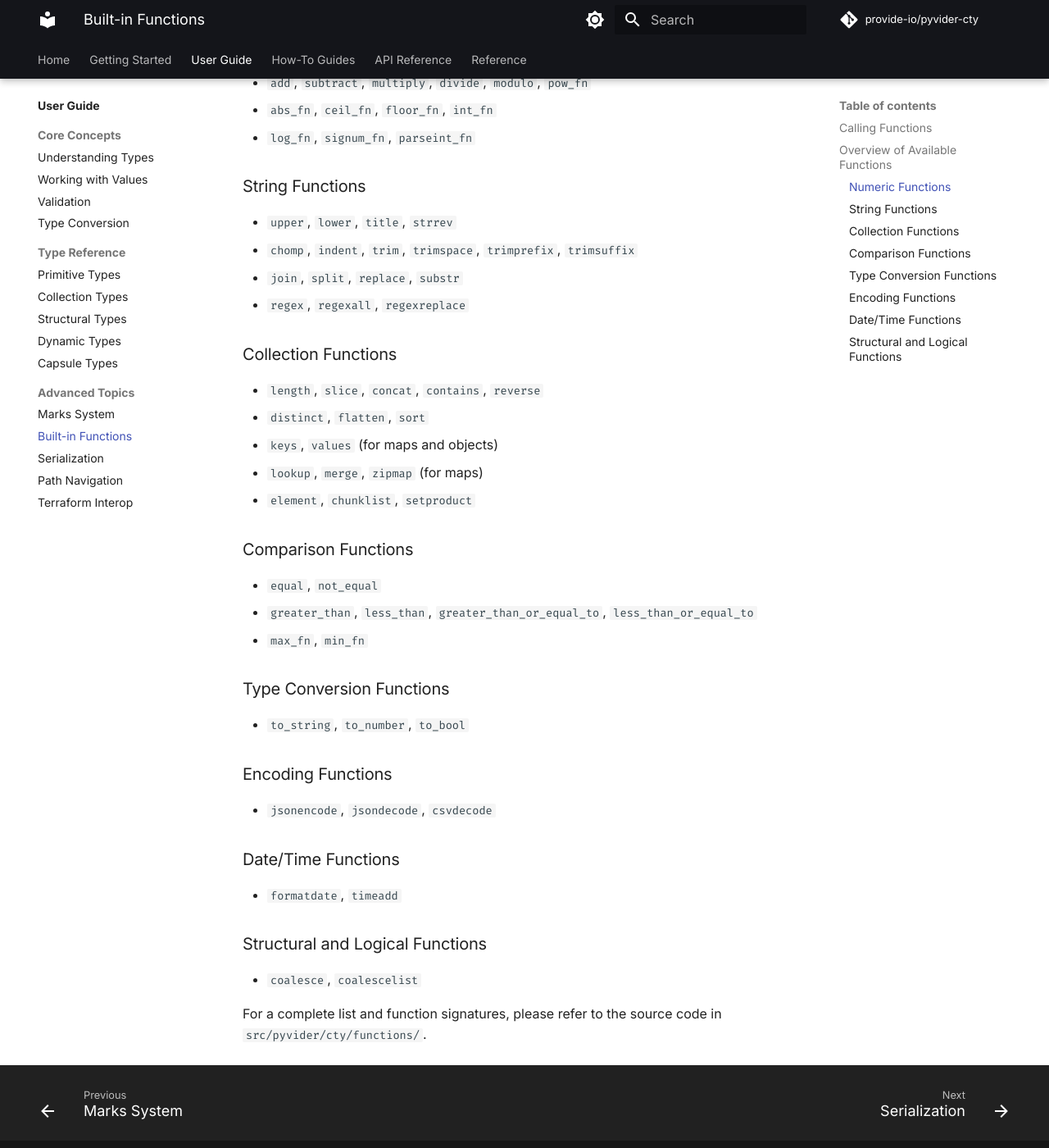
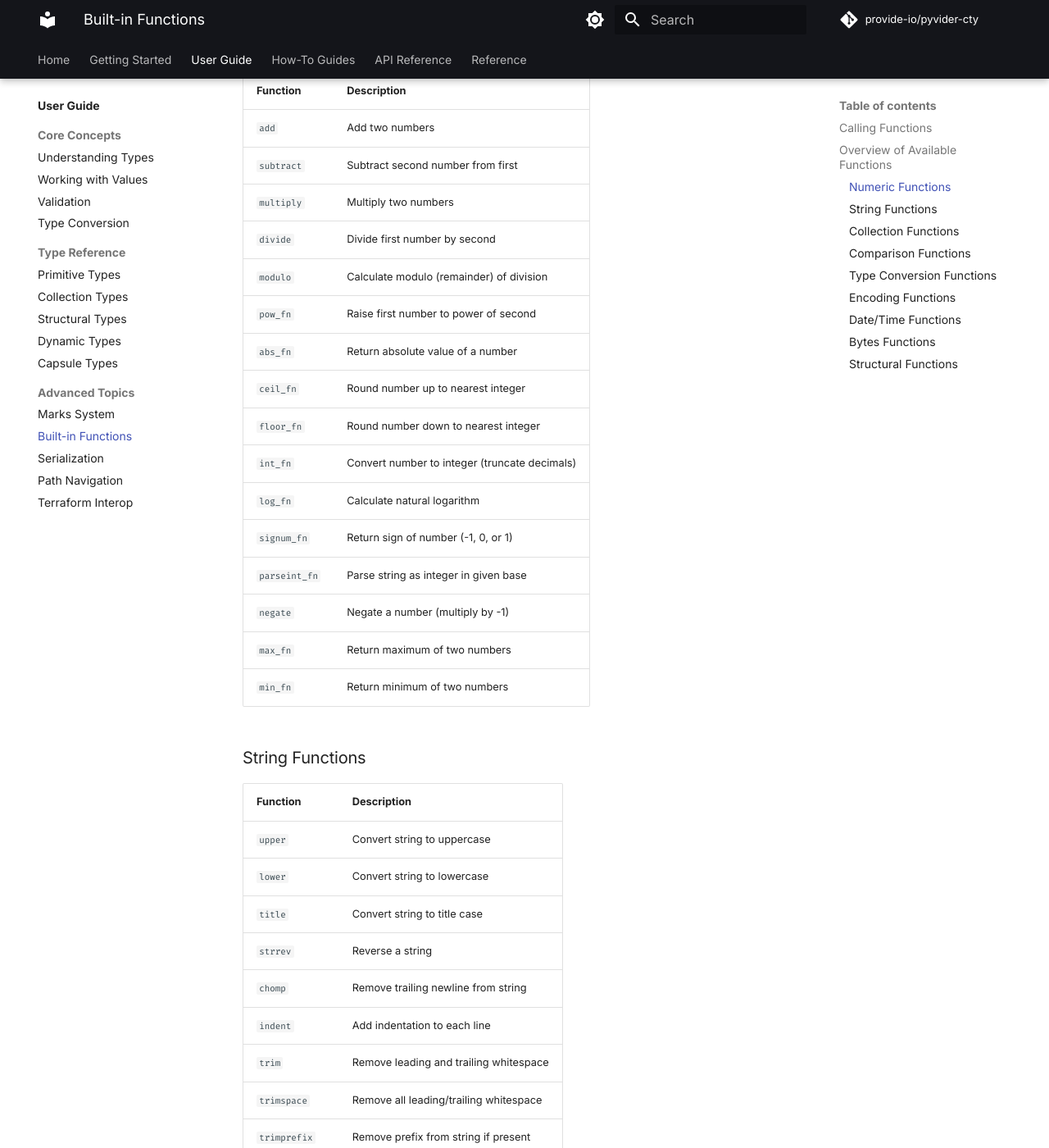
Before and after one commit to provide-io/pyvider-cty, an MkDocs documentation site: the page built from docs/user-guide/advanced/functions.md, in a window 1280 px wide and 1400 px high, scrolled down 879 px. Shown: the whole window at 82% size. Built offline with MkDocs 1.6.1 and Material for MkDocs 9.7.7, drawn with Linux system fonts in a browser that asks for light colours; comment, search, counter and statistics services are not loaded; some of the changed text lies outside the part shown.

Commit message:
🔼⚙️ [skip ci] auto-commit

```diff
--- a/docs/user-guide/advanced/functions.md
+++ b/docs/user-guide/advanced/functions.md
@@ -24,41 +24,121 @@ assert abs_val.raw_value == 20
 
 ## Overview of Available Functions
 
-The standard library is extensive. Below is a categorized overview of some of the most common functions.
+The standard library is extensive. Below is a categorized overview with function descriptions.
 
 ### Numeric Functions
-- `add`, `subtract`, `multiply`, `divide`, `modulo`, `pow_fn`
-- `abs_fn`, `ceil_fn`, `floor_fn`, `int_fn`
-- `log_fn`, `signum_fn`, `parseint_fn`
+
+| Function | Description |
+|----------|-------------|
+| `add` | Add two numbers |
+| `subtract` | Subtract second number from first |
+| `multiply` | Multiply two numbers |
+| `divide` | Divide first number by second |
+| `modulo` | Calculate modulo (remainder) of division |
+| `pow_fn` | Raise first number to power of second |
+| `abs_fn` | Return absolute value of a number |
+| `ceil_fn` | Round number up to nearest integer |
+| `floor_fn` | Round number down to nearest integer |
+| `int_fn` | Convert number to integer (truncate decimals) |
+| `log_fn` | Calculate natural logarithm |
+| `signum_fn` | Return sign of number (-1, 0, or 1) |
+| `parseint_fn` | Parse string as integer in given base |
+| `negate` | Negate a number (multiply by -1) |
+| `max_fn` | Return maximum of two numbers |
+| `min_fn` | Return minimum of two numbers |
 
 ### String Functions
-- `upper`, `lower`, `title`, `strrev`
-- `chomp`, `indent`, `trim`, `trimspace`, `trimprefix`, `trimsuffix`
-- `join`, `split`, `replace`, `substr`
-- `regex`, `regexall`, `regexreplace`
+
+| Function | Description |
+|----------|-------------|
+| `upper` | Convert string to uppercase |
+| `lower` | Convert string to lowercase |
+| `title` | Convert string to title case |
+| `strrev` | Reverse a string |
+| `chomp` | Remove trailing newline from string |
+| `indent` | Add indentation to each line |
+| `trim` | Remove leading and trailing whitespace |
+| `trimspace` | Remove all leading/trailing whitespace |
+| `trimprefix` | Remove prefix from string if present |
+| `trimsuffix` | Remove suffix from string if present |
+| `join` | Join list of strings with separator |
+| `split` | Split string by separator into list |
+| `replace` | Replace occurrences of substring |
+| `substr` | Extract substring by position and length |
+| `regex` | Match string against regular expression |
+| `regexall` | Find all regex matches in string |
+| `regexreplace` | Replace regex matches in string |
 
 ### Collection Functions
-- `length`, `slice`, `concat`, `contains`, `reverse`
-- `distinct`, `flatten`, `sort`
-- `keys`, `values` (for maps and objects)
-- `lookup`, `merge`, `zipmap` (for maps)
-- `element`, `chunklist`, `setproduct`
+
+| Function | Description |
+|----------|-------------|
+| `length` | Return number of elements in collection |
+| `slice` | Extract subset of list elements |
+| `concat` | Concatenate multiple lists |
+| `contains` | Check if collection contains value |
+| `reverse` | Reverse order of list elements |
+| `distinct` | Remove duplicate elements from list |
+| `flatten` | Flatten nested lists into single list |
+| `sort` | Sort list elements |
+| `keys` | Get keys from map or object |
+| `values` | Get values from map or object |
+| `lookup` | Look up value in map by key with default |
+| `merge` | Merge multiple maps into one |
+| `zipmap` | Create map from list of keys and list of values |
+| `element` | Get element at specific index (with wraparound) |
+| `chunklist` | Split list into chunks of specified size |
+| `setproduct` | Calculate Cartesian product of sets |
+| `compact` | Remove null/empty values from list |
+| `coalescelist` | Return first non-empty list |
+| `index` | Find index of value in list |
+| `hasindex` | Check if collection has element at index |
 
 ### Comparison Functions
-- `equal`, `not_equal`
-- `greater_than`, `less_than`, `greater_than_or_equal_to`, `less_than_or_equal_to`
-- `max_fn`, `min_fn`
+
+| Function | Description |
+|----------|-------------|
+| `equal` | Test if two values are equal |
+| `not_equal` | Test if two values are not equal |
+| `greater_than` | Test if first > second |
+| `less_than` | Test if first < second |
+| `greater_than_or_equal_to` | Test if first >= second |
+| `less_than_or_equal_to` | Test if first <= second |
 
 ### Type Conversion Functions
-- `to_string`, `to_number`, `to_bool`
+
+| Function | Description |
+|----------|-------------|
+| `to_string` | Convert value to string |
+| `to_number` | Convert value to number |
+| `to_bool` | Convert value to boolean |
 
 ### Encoding Functions
-- `jsonencode`, `jsondecode`, `csvdecode`
+
+| Function | Description |
+|----------|-------------|
+| `jsonencode` | Encode value as JSON string |
+| `jsondecode` | Decode JSON string to value |
+| `csvdecode` | Decode CSV string to list of maps |
 
 ### Date/Time Functions
-- `formatdate`, `timeadd`
 
-### Structural and Logical Functions
-- `coalesce`, `coalescelist`
+| Function | Description |
+|----------|-------------|
+| `formatdate` | Format timestamp string using format spec |
+| `timeadd` | Add duration to timestamp |
 
-For a complete list and function signatures, please refer to the source code in `src/pyvider/cty/functions/`.
+### Bytes Functions
+
+| Function | Description |
+|----------|-------------|
+| `byteslen` | Return length of bytes value |
+| `bytesslice` | Extract slice of bytes |
+
+### Structural Functions
+
+| Function | Description |
+|----------|-------------|
+| `coalesce` | Return first non-null value from arguments |
+
+For complete API documentation with detailed signatures and examples, see the **[Functions API Reference](../../api/functions.md)**.
```
Also changed, not shown: CHANGELOG.md (+1 -1 lines), CLAUDE.md (+1 -1 lines), docs/reference/troubleshooting.md (+5 -5 lines), 1 other file.
